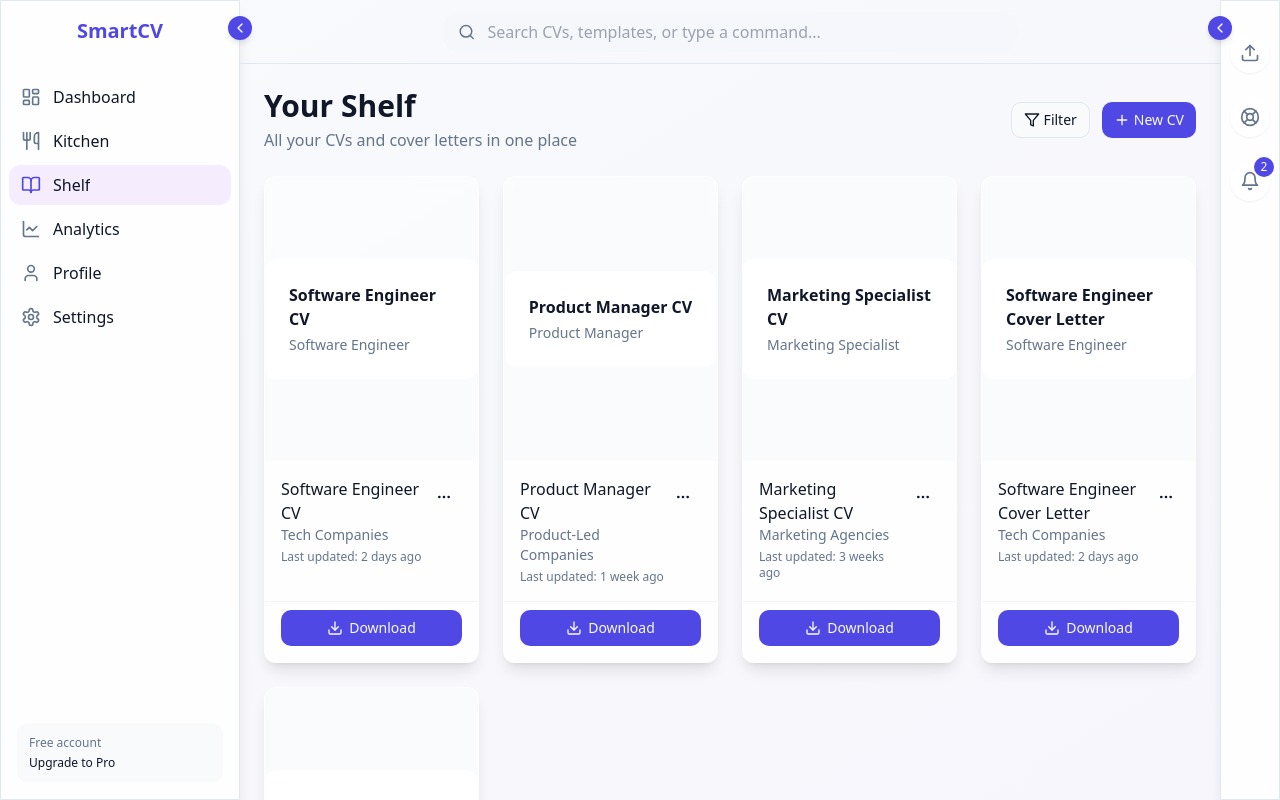
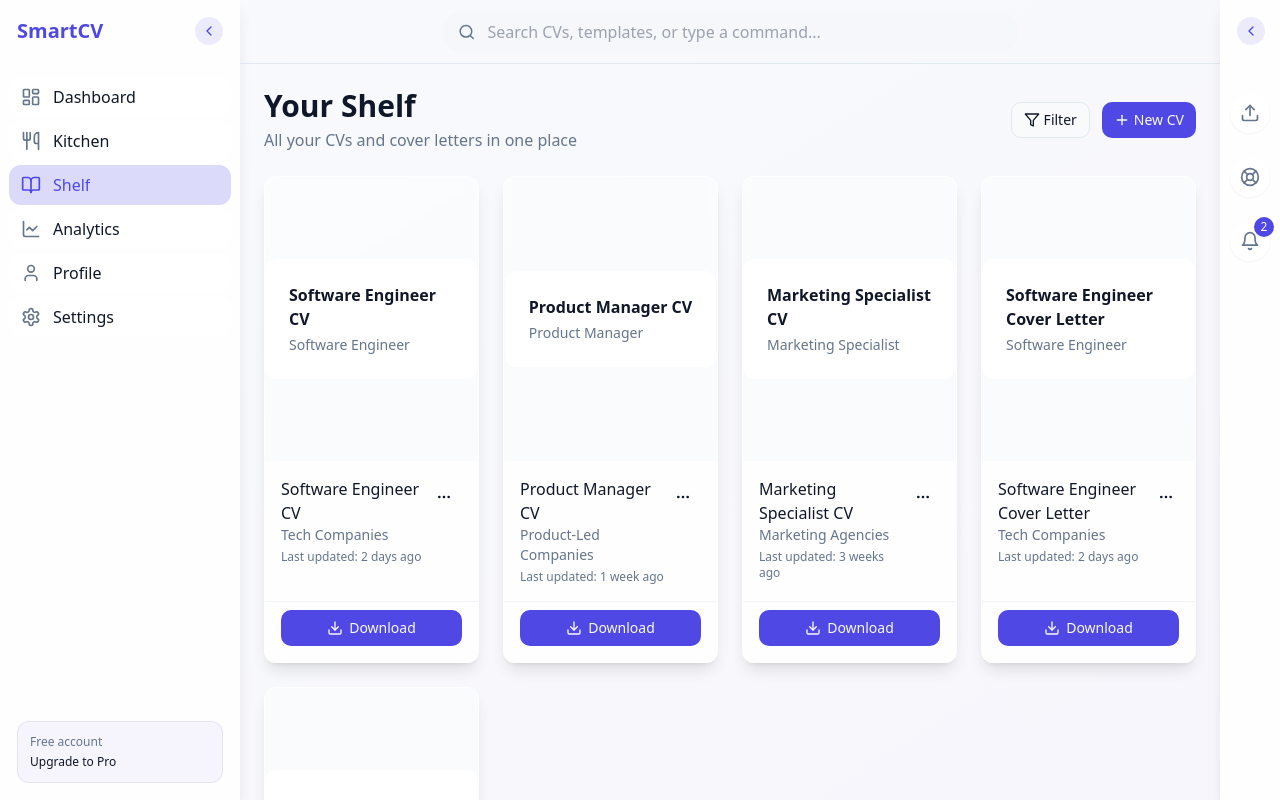
Before and after one commit to BerjisTech/cv-kitchen-ai-craft, a React (Vite) app: page /shelf in a window 1280 px wide. Built offline with nearby package versions, Linux system fonts and the light colour scheme.

Commit message:
Refactor: Integrate right sidebar UI
Integrate the right sidebar UI elements and modernize the UI to align with the specified design concepts.

```diff
--- a/src/components/layout/LeftSidebar.tsx
+++ b/src/components/layout/LeftSidebar.tsx
@@ -1,14 +1,15 @@
 
 import React from 'react';
 import { Link, useLocation } from 'react-router-dom';
-import { LayoutDashboard, Utensils, BookOpen, LineChart, Settings, User } from 'lucide-react';
+import { LayoutDashboard, Utensils, BookOpen, LineChart, Settings, User, ChevronLeft, ChevronRight } from 'lucide-react';
 import { cn } from '@/lib/utils';
 
 interface LeftSidebarProps {
   collapsed: boolean;
+  onToggleCollapse: () => void;
 }
 
-export const LeftSidebar: React.FC<LeftSidebarProps> = ({ collapsed }) => {
+export const LeftSidebar: React.FC<LeftSidebarProps> = ({ collapsed, onToggleCollapse }) => {
   const location = useLocation();
 
   const navigation = [
@@ -21,8 +22,8 @@ export const LeftSidebar: React.FC<LeftSidebarProps> = ({ collapsed }) => {
   ];
 
   return (
-    <div className="h-full glass border-r border-slate-200 flex flex-col">
-      <div className="p-4 flex items-center justify-center">
+    <div className="h-full glass border-r border-white/20 flex flex-col">
+      <div className="p-4 flex items-center justify-between">
         {!collapsed ? (
           <h2 className="font-bold text-xl text-primary">SmartCV</h2>
         ) : (
@@ -30,6 +31,18 @@ export const LeftSidebar: React.FC<LeftSidebarProps> = ({ collapsed }) => {
             S
           </div>
         )}
+
+        {/* Toggle button integrated in the sidebar header */}
+        <button
+          onClick={onToggleCollapse}
+          className="bg-primary/10 hover:bg-primary/20 text-primary rounded-full p-1.5 transition-all duration-200"
+        >
+          {collapsed ? (
+            <ChevronRight size={16} />
+          ) : (
+            <ChevronLeft size={16} />
+          )}
+        </button>
       </div>
 
       <nav className="flex-1 px-2 py-4 space-y-1">
@@ -68,7 +81,7 @@ export const LeftSidebar: React.FC<LeftSidebarProps> = ({ collapsed }) => {
 
       <div className="p-4">
         {!collapsed && (
-          <div className="p-3 rounded-lg bg-muted/50">
+          <div className="p-3 rounded-lg bg-primary/5 backdrop-blur-sm border border-primary/10">
             <p className="text-xs text-muted-foreground">
               Free account
             </p>
--- a/src/components/layout/MainLayout.tsx
+++ b/src/components/layout/MainLayout.tsx
@@ -16,24 +16,15 @@ export const MainLayout: React.FC<MainLayoutProps> = ({ children }) => {
   return (
     <div className="flex h-screen w-full overflow-hidden bg-gradient-to-br from-background to-accent/30">
       {/* Left Sidebar */}
-      <div className="relative flex flex-col transition-all duration-300 ease-in-out"
+      <div className="relative h-full transition-all duration-300 ease-in-out"
         style={{
           width: leftSidebarCollapsed ? '60px' : '240px'
         }}
       >
-        {/* Left sidebar toggle button */}
-        <button
-          onClick={() => setLeftSidebarCollapsed(!leftSidebarCollapsed)}
-          className="absolute right-0 top-4 z-10 bg-primary text-white rounded-full p-1 shadow-md transition-all duration-300 ease-in-out translate-x-1/2"
-        >
-          {leftSidebarCollapsed ? (
-            <ChevronRight size={16} />
-          ) : (
-            <ChevronLeft size={16} />
-          )}
-        </button>
-
-        <LeftSidebar collapsed={leftSidebarCollapsed} />
+        <LeftSidebar
+          collapsed={leftSidebarCollapsed}
+          onToggleCollapse={() => setLeftSidebarCollapsed(!leftSidebarCollapsed)}
+        />
       </div>
 
       {/* Main Content */}
@@ -47,24 +38,15 @@ export const MainLayout: React.FC<MainLayoutProps> = ({ children }) => {
       </div>
 
       {/* Right Sidebar */}
-      <div className="relative flex flex-col transition-all duration-300 ease-in-out"
+      <div className="relative h-full transition-all duration-300 ease-in-out"
         style={{
           width: rightSidebarCollapsed ? '60px' : '300px'
         }}
       >
-        {/* Right sidebar toggle button */}
-        <button
-          onClick={() => setRightSidebarCollapsed(!rightSidebarCollapsed)}
-          className="absolute left-0 top-4 z-10 bg-primary text-white rounded-full p-1 shadow-md transition-all duration-300 ease-in-out -translate-x-1/2"
-        >
-          {rightSidebarCollapsed ? (
-            <ChevronLeft size={16} />
-          ) : (
-            <ChevronRight size={16} />
-          )}
-        </button>
-
-        <RightSidebar collapsed={rightSidebarCollapsed} />
+        <RightSidebar
+          collapsed={rightSidebarCollapsed}
+          onToggleCollapse={() => setRightSidebarCollapsed(!rightSidebarCollapsed)}
+        />
       </div>
     </div>
   );
--- a/src/components/layout/RightSidebar.tsx
+++ b/src/components/layout/RightSidebar.tsx
@@ -1,13 +1,14 @@
 
 import React from 'react';
-import { Upload, LifeBuoy, Bell } from 'lucide-react';
+import { Upload, LifeBuoy, Bell, ChevronLeft, ChevronRight } from 'lucide-react';
 import { cn } from '@/lib/utils';
 
 interface RightSidebarProps {
   collapsed: boolean;
+  onToggleCollapse: () => void;
 }
 
-export const RightSidebar: React.FC<RightSidebarProps> = ({ collapsed }) => {
+export const RightSidebar: React.FC<RightSidebarProps> = ({ collapsed, onToggleCollapse }) => {
   const actions = [
     { name: 'Upload CV', icon: Upload },
     { name: 'Help', icon: LifeBuoy },
@@ -15,13 +16,31 @@ export const RightSidebar: React.FC<RightSidebarProps> = ({ collapsed }) => {
   ];
 
   return (
-    <div className="h-full glass border-l border-slate-200 flex flex-col">
+    <div className="h-full glass border-l border-white/20 flex flex-col">
+      <div className="p-4 flex items-center justify-between">
+        {/* Toggle button integrated in the sidebar header */}
+        <button
+          onClick={onToggleCollapse}
+          className="bg-primary/10 hover:bg-primary/20 text-primary rounded-full p-1.5 transition-all duration-200"
+        >
+          {collapsed ? (
+            <ChevronLeft size={16} />
+          ) : (
+            <ChevronRight size={16} />
+          )}
+        </button>
+
+        {!collapsed && (
+          <h2 className="font-medium text-sm text-primary">Actions</h2>
+        )}
+      </div>
+
       <div className="flex-1 p-4">
         <div className="flex flex-col items-center gap-6 mt-4">
           {actions.map((action) => (
             <div key={action.name} className="relative group">
               <button
-                className="w-10 h-10 rounded-full bg-white shadow-sm flex items-center justify-center hover:bg-primary/10 transition-colors"
+                className="w-10 h-10 rounded-full bg-white/10 backdrop-blur-sm border border-white/20 shadow-sm flex items-center justify-center hover:bg-primary/10 transition-colors"
               >
                 <action.icon
                   size={20}
@@ -47,7 +66,7 @@ export const RightSidebar: React.FC<RightSidebarProps> = ({ collapsed }) => {
 
       {!collapsed && (
         <div className="p-4">
-          <div className="glass-card p-4">
+          <div className="glass-card p-4 bg-white/5 backdrop-blur-sm border border-white/10 rounded-xl">
             <h4 className="font-semibold text-sm">AI Assistant</h4>
             <p className="text-xs text-muted-foreground mt-1">
               Need help with your CV? Ask me anything!
--- a/src/index.css
+++ b/src/index.css
@@ -97,7 +97,7 @@
 
 @layer components {
   .glass {
-    @apply bg-white/80 backdrop-blur-sm border border-white/20 shadow-lg;
+    @apply bg-white/80 backdrop-blur-sm border border-white/30 shadow-lg;
   }
 
   .glass-card {
@@ -105,10 +105,10 @@
   }
 
   .sidebar-item {
-    @apply flex items-center gap-3 rounded-lg px-3 py-2 text-base transition-all hover:bg-accent;
+    @apply flex items-center gap-3 rounded-lg px-3 py-2 text-base transition-all hover:bg-primary/10 backdrop-blur-sm;
   }
 
   .sidebar-item-active {
-    @apply bg-accent text-accent-foreground;
+    @apply bg-primary/20 text-primary;
   }
 }
```
